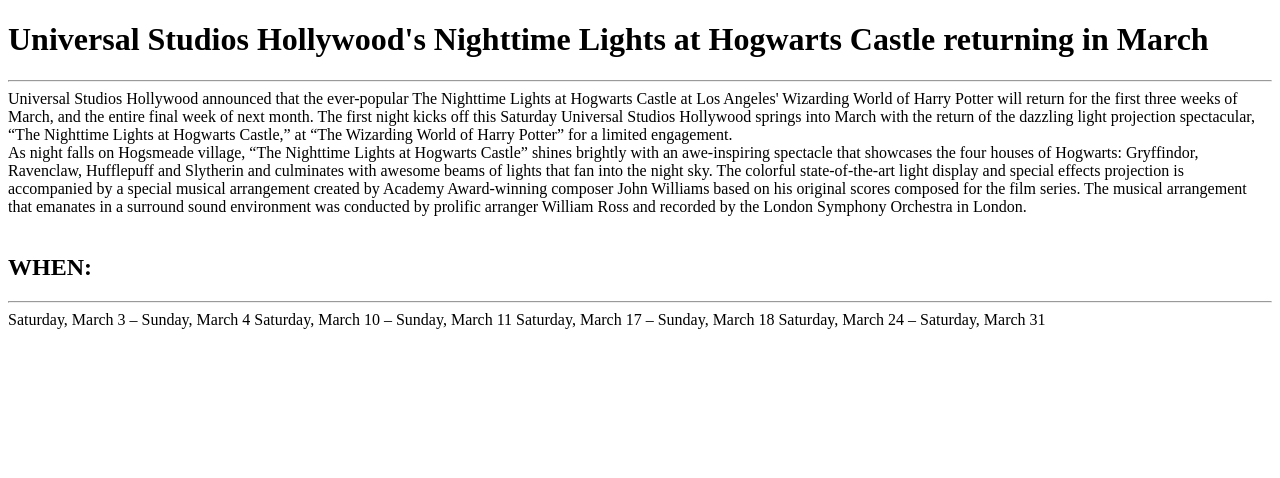
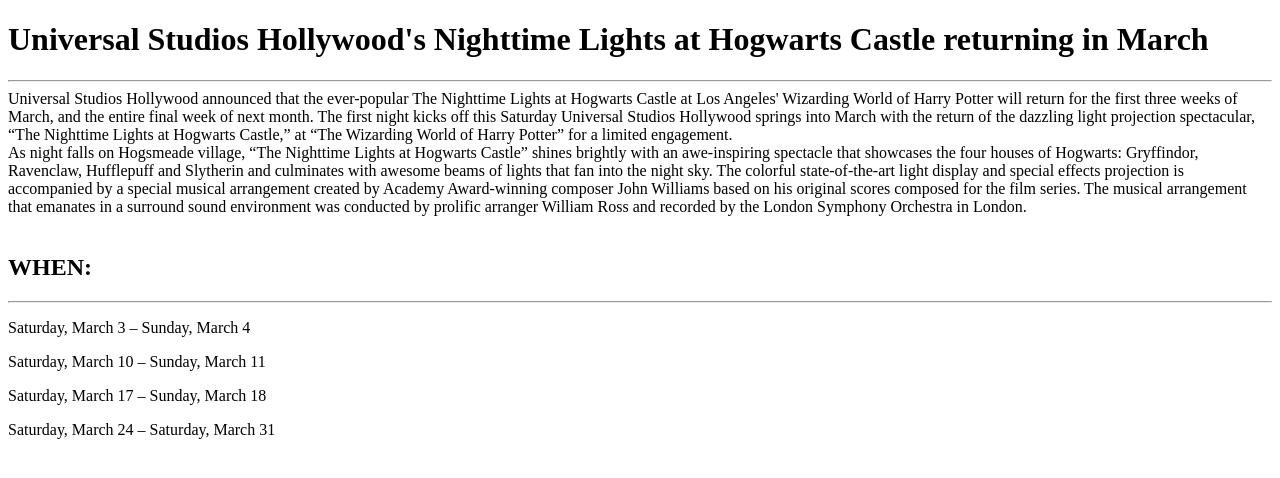
Before and after one commit to AmirDuka/nodeyqr, a plain HTML site: page html/index33.html in a window 1280 px wide. Drawn offline with Linux system fonts and the light colour scheme.

Commit message:
modified exercise 3

```diff
--- a/html/index33.html
+++ b/html/index33.html
@@ -23,10 +23,10 @@
             </h2>
             <hr>
             <div>
-                Saturday, <span>March 3</span> – Sunday, March 4
-                Saturday, <span>March 10</span> – Sunday, March 11
-                Saturday, <span>March 17</span> – Sunday, March 18
-                Saturday, <span>March 24</span> – Saturday, March 31
+                <p>Saturday, <span>March 3</span> – Sunday, March 4</p>
+                <p>Saturday, <span>March 10</span> – Sunday, March 11</p>
+                <p>Saturday, <span>March 17</span> – Sunday, March 18</p>
+                <p>Saturday, <span>March 24</span> – Saturday, March 31</p>
             </div>
         </body>
     </head>
```
